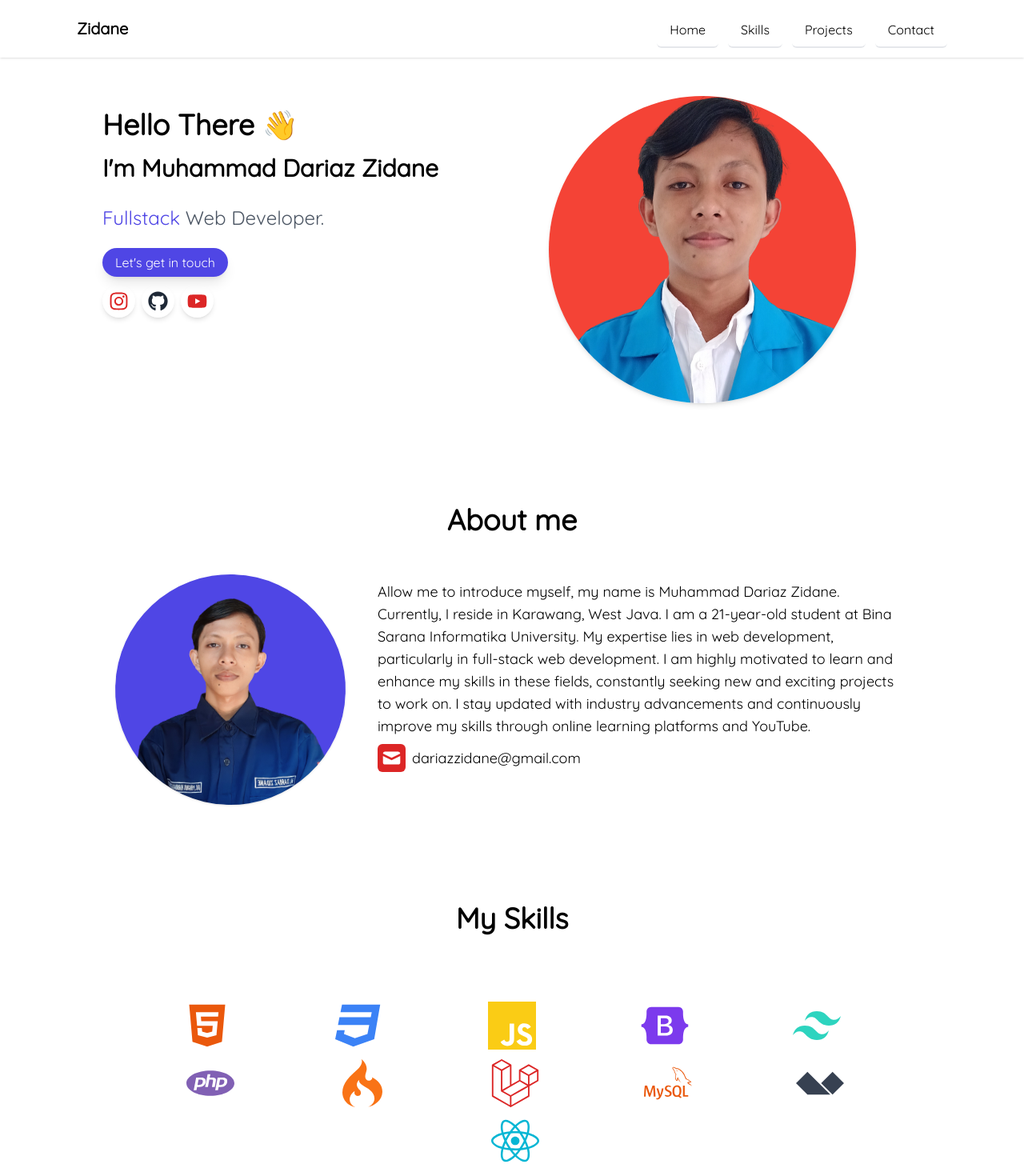
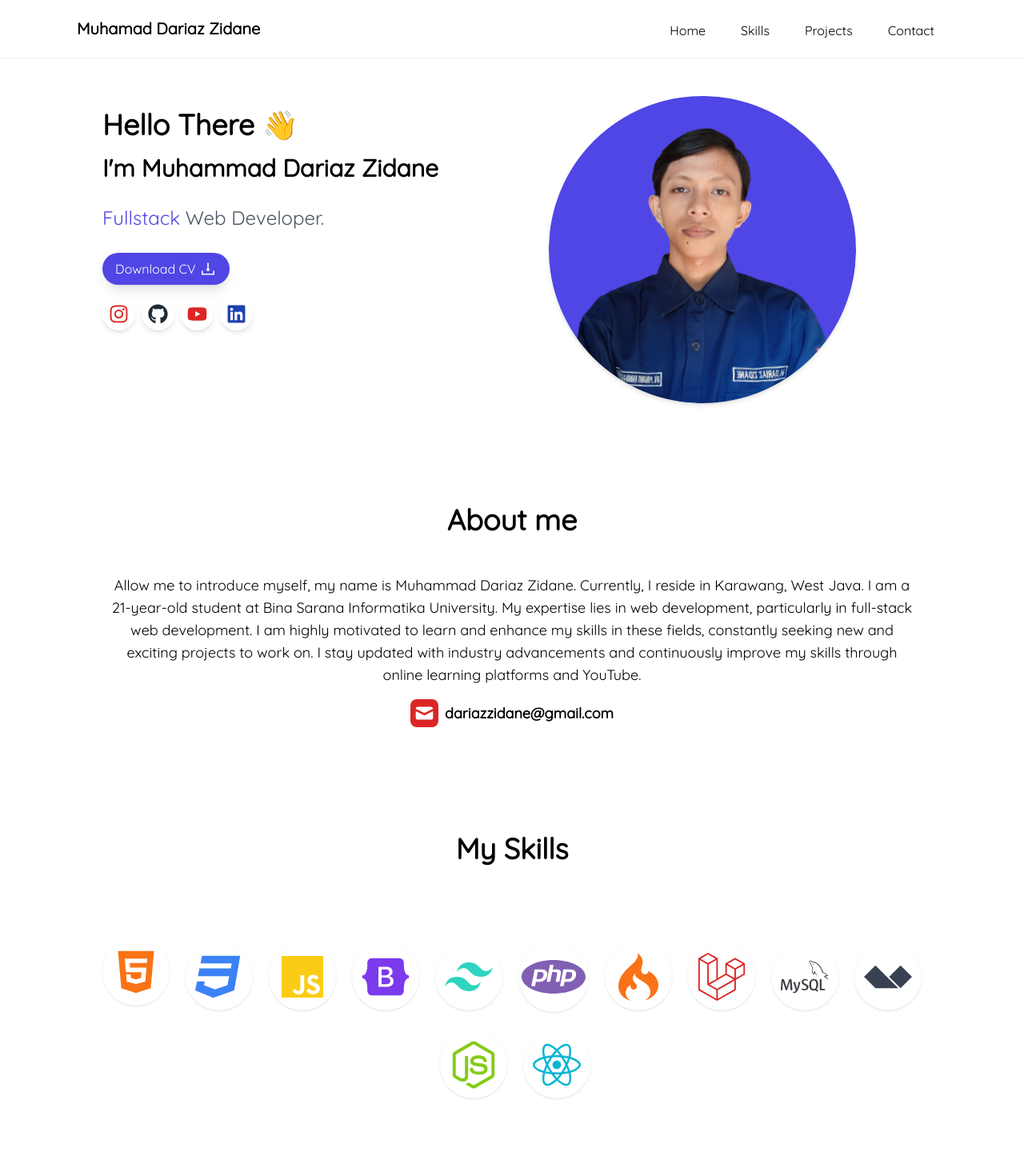
Before and after one commit to muhammaddariazzidane/personal-portfolio, a React (Vite) app: page / in a window 1280 px wide. Shown: the top 1470 px of the page at 80% size. Built offline with nearby package versions, Linux system fonts and the light colour scheme.

Commit message:
re design

```diff
--- a/src/components/About.jsx
+++ b/src/components/About.jsx
@@ -6,25 +6,40 @@ import "react-lazy-load-image-component/src/effects/blur.css";
 export default function About() {
   return (
     <div className="lg:py-12 md:py-12 px-10 lg:px-32">
-      <h1 className="text-center font-semibold text-4xl mt-14 lg:mt-6" id="about" data-aos="fade-down">
+      <h1
+        className="text-center font-semibold text-4xl mt-14 lg:mt-6"
+        id="about"
+        data-aos="fade-down"
+      >
         About me
       </h1>
-      <div className="flex justify-center space-x-4 flex-wrap gap-4 py-12">
-        <div className="max-w-xl" data-aos="flip-down" data-aos-duraion="1600">
+      {/* <div classNam />
+      e="flex justify-center space-x-4 flex-wrap gap-4 py-12"> */}
+      {/* <div className="max-w-xl" data-aos="flip-down" data-aos-duraion="1600">
           <LazyLoadImage src="/new_formal.png" className="rounded-full rotate-2 shadow w-64 lg:w-72 h-64 lg:h-72 object-cover" alt="/" effect="blur" />
-        </div>
-        <div className="max-w-2xl p-2" data-aos="fade-down" data-aos-delay="400" data-aos-duration="500">
-          <p className="text-lg">
-            Allow me to introduce myself, my name is Muhammad Dariaz Zidane. Currently, I reside in Karawang, West Java. I am a 21-year-old student at Bina Sarana Informatika University. My expertise lies in web development, particularly in
-            full-stack web development. I am highly motivated to learn and enhance my skills in these fields, constantly seeking new and exciting projects to work on. I stay updated with industry advancements and continuously improve my
-            skills through online learning platforms and YouTube.
-          </p>
-          <div className="mt-2 space-x-2 flex items-center">
-            <HiMail size={35} className="bg-red-600 text-white rounded-md p-1" />
-            <span className="text-lg">dariazzidane@gmail.com</span>
-          </div>
+        </div> */}
+      <div
+        className="max-w-5xl text-center py-12 mx-auto p-2"
+        data-aos="fade-down"
+        data-aos-delay="400"
+        data-aos-duration="500"
+      >
+        <p className="text-lg ">
+          Allow me to introduce myself, my name is Muhammad Dariaz Zidane.
+          Currently, I reside in Karawang, West Java. I am a 21-year-old student
+          at Bina Sarana Informatika University. My expertise lies in web
+          development, particularly in full-stack web development. I am highly
+          motivated to learn and enhance my skills in these fields, constantly
+          seeking new and exciting projects to work on. I stay updated with
+          industry advancements and continuously improve my skills through
+          online learning platforms and YouTube.
+        </p>
+        <div className="my-4 justify-center space-x-2 flex items-center">
+          <HiMail size={35} className="bg-red-600 text-white rounded-lg p-1" />
+          <h1 className="text-lg font-semibold ">dariazzidane@gmail.com</h1>
         </div>
       </div>
+      {/* </div> */}
     </div>
   );
 }
--- a/src/components/Hero.jsx
+++ b/src/components/Hero.jsx
@@ -1,5 +1,6 @@
 import React from "react";
-import { FaInstagram, FaGithub, FaYoutube } from "react-icons/fa";
+import { FaInstagram, FaGithub, FaYoutube, FaLinkedin } from "react-icons/fa";
+import { AiOutlineDownload } from "react-icons/ai";
 import { LazyLoadImage } from "react-lazy-load-image-component";
 import "react-lazy-load-image-component/src/effects/blur.css";
 
@@ -12,23 +13,64 @@ export default function Hero() {
         <h5 className="my-7 text-gray-600 lg:text-2xl text-xl">
           <span className="text-indigo-600">Fullstack</span> Web Developer.
         </h5>
-        <a href="#about" className="p-2 mt-2 px-4 rounded-full bg-indigo-600 shadow-lg text-white transition-all duration-300 hover:bg-indigo-500">
-          Let's get in touch
+        <a
+          href="#"
+          download="true"
+          className="p-2 mt-2   px-4 rounded-full flex w-fit items-center gap-1 bg-indigo-600 shadow-lg text-white transition-all duration-300 hover:bg-indigo-500"
+        >
+          <span>Download CV</span>
+          <AiOutlineDownload size={22} />
         </a>
         <div className="flex mt-4 lb:mb-0 mb-4 space-x-2 items-center">
-          <a href="https://www.instagram.com/dzm416/" data-aos="fade-down" data-aos-duration="700" target="_blank" rel="noopener noreferrer" className="p-2 transition-all duration-300 shadow-md text-red-600 rounded-full">
+          <a
+            href="https://www.instagram.com/dzm416/"
+            data-aos="fade-down"
+            data-aos-duration="700"
+            target="_blank"
+            rel="noopener noreferrer"
+            className="p-2 transition-all duration-300 shadow-md text-red-600 rounded-full"
+          >
             <FaInstagram size={25} />
           </a>
-          <a href="https://github.com/muhammaddariazzidane" data-aos="fade-down" data-aos-duration="700" target="_blank" rel="noopener noreferrer" className="p-2 transition-all duration-300 shadow-md text-gray-800 rounded-full">
+          <a
+            href="https://github.com/muhammaddariazzidane"
+            data-aos="fade-down"
+            data-aos-duration="700"
+            target="_blank"
+            rel="noopener noreferrer"
+            className="p-2 transition-all duration-300 shadow-md text-gray-800 rounded-full"
+          >
             <FaGithub size={25} />
           </a>
-          <a href="https://www.youtube.com/@zidaneuchiha1554" data-aos="fade-down" data-aos-duration="700" target="_blank" rel="noopener noreferrer" className="p-2 transition-all duration-300 shadow-md text-red-600 rounded-full">
+          <a
+            href="https://www.youtube.com/@zidaneuchiha1554"
+            data-aos="fade-down"
+            data-aos-duration="700"
+            target="_blank"
+            rel="noopener noreferrer"
+            className="p-2 transition-all duration-300 shadow-md text-red-600 rounded-full"
+          >
             <FaYoutube size={25} />
+          </a>
+          <a
+            href="https://www.linkedin.com/in/muhammad-dariaz-zidane/"
+            data-aos="fade-down"
+            data-aos-duration="700"
+            target="_blank"
+            rel="noopener noreferrer"
+            className="p-2 transition-all duration-300 shadow-md text-blue-800 rounded-full"
+          >
+            <FaLinkedin size={25} />
           </a>
         </div>
       </div>
       <div className="lg:w-1/2 w-full lg:block md:block hidden">
-        <LazyLoadImage src="/Formal.png" alt="/" effect="blur" className="rounded-full object-cover w-64 lg:w-96 h-64 lg:h-96 lg:translate-x-10 shadow-md mx-auto" />
+        <LazyLoadImage
+          src="/new_formal.png"
+          alt="/"
+          effect="blur"
+          className="rounded-full rotate-3 object-cover w-64 lg:w-96 h-64 lg:h-96 lg:translate-x-10 shadow-md mx-auto"
+        />
       </div>
     </section>
   );
--- a/src/components/NavItem.jsx
+++ b/src/components/NavItem.jsx
@@ -1,7 +1,10 @@
 export default function NavItem({ href, label }) {
   return (
     <li className="flex">
-      <a href={href} className="flex hover:bg-indigo-500 rounded-md py-2 items-center px-4 -mb-1 border-b-2 dark:border-transparent hover:text-white transition-all duration-300">
+      <a
+        href={href}
+        className="flex hover:bg-indigo-500 rounded-md py-2 items-center px-4 -mb-1  dark:border-transparent hover:text-white transition-all duration-300"
+      >
         {label}
       </a>
     </li>
--- a/src/components/Navbar.jsx
+++ b/src/components/Navbar.jsx
@@ -11,22 +11,31 @@ export default function Navbar() {
 
   return (
     <>
-      <header className="p-4 px-10 lg:px-24 shadow">
+      <header className="p-4 px-10 lg:px-24 shadow-sm">
         <div className="container flex justify-between h-10 mx-auto">
           <div className="flex items-center text-xl">
-            <span className="font-semibold">Zidane</span>
+            <span className="font-semibold">Muhamad Dariaz Zidane</span>
           </div>
-          <ul className="items-stretch hidden space-x-3 md:flex">
+          <ul className="items-stretch hidden space-x-3 lg:flex">
             <NavItem href="#" label="Home" />
             <NavItem href="#skills" label="Skills" />
             <NavItem href="#projects" label="Projects" />
             <NavItem href="#contact" label="Contact" />
           </ul>
-          <button className="flex justify-end items-center lg:hidden relative" onClick={handleSmallMenu}>
-            {smallMenu ? <AiOutlineClose size={24} /> : <AiOutlineMenu size={24} />}
+          <button
+            className="flex justify-end items-center lg:hidden relative"
+            onClick={handleSmallMenu}
+          >
+            {smallMenu ? (
+              <AiOutlineClose size={24} />
+            ) : (
+              <AiOutlineMenu size={24} />
+            )}
             <div
               className={`absolute top-10 shadow-md shadow-indigo-200 rounded-tl-lg rounded-bl-lg rounded-br-lg w-36 bg-white ${
-                smallMenu ? "scale-100 transition-all duration-500" : "scale-0 origin-top-right rotate-90 transition-all duration-500"
+                smallMenu
+                  ? "scale-100 transition-all duration-500"
+                  : "scale-0 origin-top-right rotate-90 transition-all duration-500"
               }`}
             >
               <ul className="flex flex-col space-y-2 items-center p-3">
--- a/src/components/Skills.jsx
+++ b/src/components/Skills.jsx
@@ -1,68 +1,174 @@
 import React from "react";
-import { FaLaravel, FaHtml5, FaCss3, FaBootstrap, FaReact } from "react-icons/fa";
-import { SiJavascript, SiTailwindcss, SiPhp, SiCodeigniter, SiMysql, SiAlpinedotjs } from "react-icons/si";
+import {
+  FaLaravel,
+  FaHtml5,
+  FaCss3,
+  FaBootstrap,
+  FaReact,
+  FaNodeJs,
+} from "react-icons/fa";
+import {
+  SiJavascript,
+  SiTailwindcss,
+  SiPhp,
+  SiCodeigniter,
+  SiMysql,
+  SiAlpinedotjs,
+} from "react-icons/si";
 
 export default function Skills() {
   return (
     <>
       <div className="px-12 lg:px-32 pb-12  scroll-mb-96">
-        <h1 className="text-center font-semibold text-4xl my-5 lg:mb-14" id="skills" data-aos="fade-down">
+        <h1
+          className="text-center font-semibold text-4xl my-5 lg:mb-14"
+          id="skills"
+          data-aos="fade-down"
+        >
           My Skills
         </h1>
-        <div className="flex py-7 flex-wrap justify-center items-center space-x-2 gap-3">
-          <div className="lg:w-1/6 sm:w-1/2 md:w-1/4 w-1/4" data-aos="fade-down-right">
-            <div className="text-orange-600 flex justify-center ">
-              <FaHtml5 size={60} />
+        <div className="flex py-7 flex-wrap justify-center items-center space-x-2 space-y-3 gap-3">
+          <div
+            className="w-fit p-3 shadow rounded-full group cursor-pointer"
+            data-aos="fade-down-right"
+          >
+            <div className="text-orange-500 flex justify-center ">
+              <FaHtml5
+                className="group-hover:scale-125  transition-all duration-500"
+                size={60}
+              />
             </div>
           </div>
-          <div className="lg:w-1/6 sm:w-1/2 md:w-1/4 w-1/4" data-aos="fade-down-right" data-aos-delay="300">
+          <div
+            className="w-fit p-3 shadow rounded-full group cursor-pointer"
+            data-aos="fade-down-right"
+            data-aos-delay="300"
+          >
             <div className="text-blue-500 flex justify-center ">
-              <FaCss3 size={60} />
+              <FaCss3
+                className="group-hover:scale-125  transition-all duration-500"
+                size={60}
+              />
             </div>
           </div>
-          <div className="lg:w-1/6 sm:w-1/2 md:w-1/4 w-1/4" data-aos="fade-down-right" data-aos-delay="500">
+          <div
+            className="w-fit p-3 shadow rounded-full group cursor-pointer"
+            data-aos="fade-down-right"
+            data-aos-delay="500"
+          >
             <div className="text-yellow-400 flex justify-center ">
-              <SiJavascript size={60} />
+              <SiJavascript
+                className="p-1 group-hover:scale-125  transition-all duration-500"
+                size={60}
+              />
             </div>
           </div>
-          <div className="lg:w-1/6 sm:w-1/2 md:w-1/4 w-1/4" data-aos="fade-down-right" data-aos-delay="700">
+          <div
+            className="w-fit p-3 shadow rounded-full group cursor-pointer"
+            data-aos="fade-down-right"
+            data-aos-delay="700"
+          >
             <div className="text-violet-600 flex justify-center ">
-              <FaBootstrap size={60} />
+              <FaBootstrap
+                className="group-hover:scale-125  transition-all duration-500"
+                size={60}
+              />
             </div>
           </div>
-          <div className="lg:w-1/6 sm:w-1/2 md:w-1/4 w-1/4" data-aos="fade-down-right" data-aos-delay="900">
+          <div
+            className="w-fit p-3 shadow rounded-full group cursor-pointer"
+            data-aos="fade-down-right"
+            data-aos-delay="900"
+          >
             <div className="text-teal-400 flex justify-center ">
-              <SiTailwindcss size={60} />
+              <SiTailwindcss
+                className="group-hover:scale-125  transition-all duration-500"
+                size={60}
+              />
             </div>
           </div>
-          <div className="lg:w-1/6 sm:w-1/2 md:w-1/4 w-1/4" data-aos="fade-down-right" data-aos-delay="1100">
+          <div
+            className="w-fit p-1 shadow rounded-full group cursor-pointer"
+            data-aos="fade-down-right"
+            data-aos-delay="1100"
+          >
             <div className="text-violet-900/70 flex justify-center ">
-              <SiPhp size={60} />
+              <SiPhp
+                className="group-hover:scale-125  transition-all duration-500"
+                size={80}
+              />
             </div>
           </div>
-          <div className="lg:w-1/6 sm:w-1/2 md:w-1/4 w-1/4" data-aos="fade-down-right" data-aos-delay="1300">
+          <div
+            className="w-fit p-3 shadow rounded-full group cursor-pointer"
+            data-aos="fade-down-right"
+            data-aos-delay="1300"
+          >
             <div className="text-orange-500 flex justify-center ">
-              <SiCodeigniter size={60} />
+              <SiCodeigniter
+                className="group-hover:scale-125  transition-all duration-500"
+                size={60}
+              />
             </div>
           </div>
-          <div className="lg:w-1/6 sm:w-1/2 md:w-1/4 w-1/4" data-aos="fade-down-right" data-aos-delay="1500">
+          <div
+            className="w-fit p-3 shadow rounded-full group cursor-pointer"
+            data-aos="fade-down-right"
+            data-aos-delay="1500"
+          >
             <div className="text-red-600 flex justify-center ">
-              <FaLaravel size={60} />
+              <FaLaravel
+                className="group-hover:scale-125  transition-all duration-500"
+                size={60}
+              />
             </div>
           </div>
-          <div className="lg:w-1/6 sm:w-1/2 md:w-1/4 w-1/4" data-aos="fade-down-right" data-aos-delay="1700">
-            <div className="text-orange-600 flex justify-center ">
-              <SiMysql size={60} />
+          <div
+            className="w-fit p-3 shadow rounded-full group cursor-pointer"
+            data-aos="fade-down-right"
+            data-aos-delay="1700"
+          >
+            <div className="text-zinc-700 flex justify-center ">
+              <SiMysql
+                className="group-hover:scale-125  transition-all duration-500"
+                size={60}
+              />
             </div>
           </div>
-          <div className="lg:w-1/6 sm:w-1/2 md:w-1/4 w-1/4" data-aos="fade-down-right" data-aos-delay="1900">
+          <div
+            className="w-fit p-3 shadow rounded-full group cursor-pointer"
+            data-aos="fade-down-right"
+            data-aos-delay="1900"
+          >
             <div className="text-gray-700 flex justify-center ">
-              <SiAlpinedotjs size={60} />
+              <SiAlpinedotjs
+                className="group-hover:scale-125  transition-all duration-500"
+                size={60}
+              />
             </div>
           </div>
-          <div className="lg:w-1/6 sm:w-1/2 md:w-1/4 w-1/4" data-aos="fade-down-right" data-aos-delay="2500">
+          <div
+            className="w-fit p-3 shadow rounded-full group cursor-pointer"
+            data-aos="fade-down-right"
+            data-aos-delay="2500"
+          >
+            <div className="text-lime-500 flex justify-center ">
+              <FaNodeJs
+                className="group-hover:scale-125  transition-all duration-500"
+                size={60}
+              />
+            </div>
+          </div>
+          <div
+            className="w-fit p-3 shadow rounded-full group cursor-pointer"
+            data-aos="fade-down-right"
+            data-aos-delay="2500"
+          >
             <div className="text-cyan-500 flex justify-center ">
-              <FaReact size={60} />
+              <FaReact
+                className="group-hover:scale-125  transition-all duration-500"
+                size={60}
+              />
             </div>
           </div>
         </div>
```
Also changed, not shown: src/components/Footer.jsx (+26 -5 lines).
